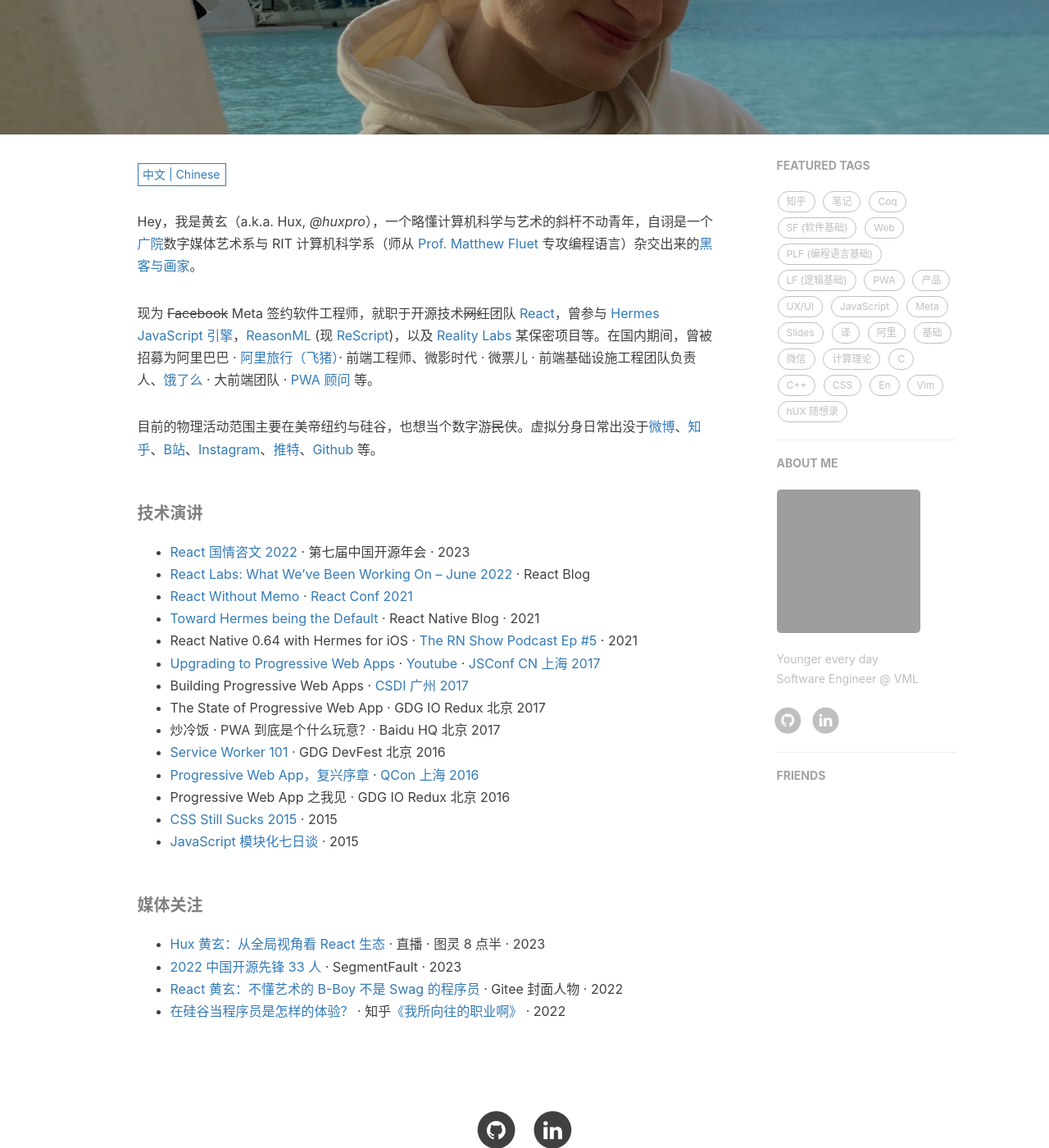
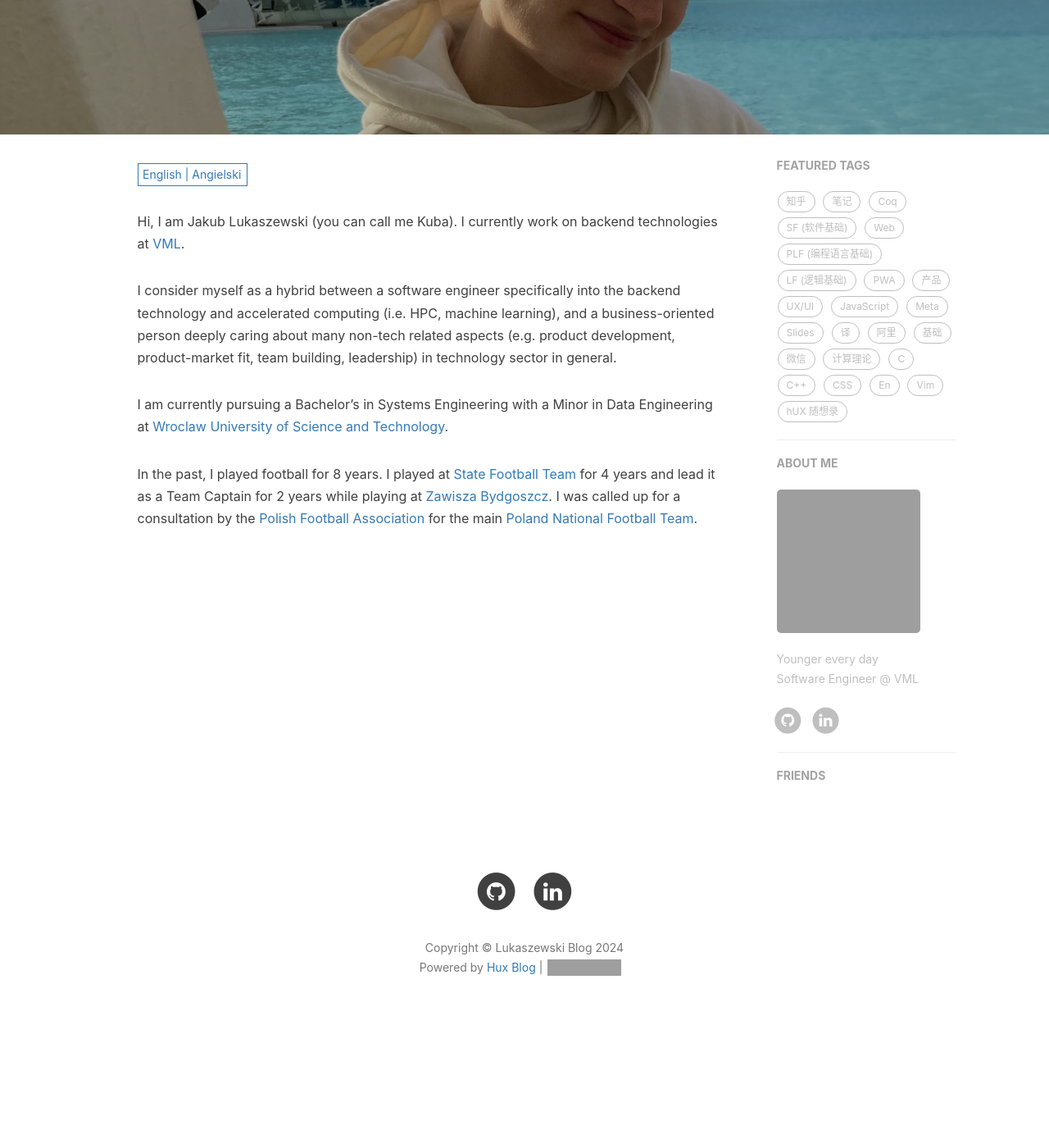
Before and after one commit to jakub-lukaszewski/jakub-lukaszewski.github.io, a Jekyll site: the page built from about.html, in a window 1280 px wide and 1400 px high, scrolled down 234 px. Shown: the whole window at 82% size. Built offline with Jekyll 4.4.1, drawn with Linux system fonts in a browser that asks for light colours; nearby versions of some CDN libraries; comment, search, counter and statistics services are not loaded; after the commit the page ends 1518 px from its top, so only the background shows below that; grey boxes are pictures that could not be loaded.

Commit message:
language personalization v1.1

```diff
--- a/_includes/about/en.md
+++ b/_includes/about/en.md
@@ -1,4 +1,4 @@
-Hi, I am Jakub Lukaszewski (you can call me Luka). I currently work at [VML](https://www.vml.com).
+Hi, I am Jakub Lukaszewski (you can call me Kuba). I currently work on backend technologies at [VML](https://www.vml.com).
 
 I consider myself as a hybrid between a software engineer specifically into the backend technology and accelerated computing (i.e. HPC, machine learning), and a business-oriented person deeply caring about many non-tech related aspects (e.g. product development, product-market fit, team building, leadership) in technology sector in general.
 
--- /dev/null
+++ b/_includes/about/pl.md
@@ -0,0 +1,7 @@
+Cześć, nazywam się Jakub Łukaszewski (możesz mi mówić Kuba). Obecnie zajmuję się technologiami backendowymi w [VML](https://www.vml.com).
+
+Mam hybrydowe podejście do projektów, w których uczestniczę. Z jednej strony jestem inżynierem oprogramowania zajmującym się konkretnie technologiami backendowymi i HPC (tj. uczenie maszynowe), jednak jestem osobą mocno zorientowaną na biznes, głęboko dbającą o wiele aspektów niezwiązanych bezpośrednio z technologią (np. rozwój produktu, dopasowanie produktu do rynku, budowanie zespołu i przywództwo) w sektorze technologicznym.
+
+Jestem w trakcie realizacji studiów inżynierskich na kierunku Inżynieria Systemów ze specjalizacją Inżynieria Danych na [Politechnice Wrocławskiej] (https://en.wikipedia.org/wiki/Wrocław_University_of_Science_and_Technology).
+
+ przeszłości grałem w piłkę nożną przez 8 lat. Grałem w [Kujawsko-Pomorskim Związku Piłki Nożnej](https://pl.wikipedia.org/wiki/Kujawsko-Pomorski_Związek_Piłki_Nożnej) przez 4 lata i byłem kapitanem drużyny przez 2 lata podczas jednoczesnej gry klubowej w [Zawiszy Bydgoszcz](https://en.wikipedia.org/wiki/Zawisza_Bydgoszcz). Zostałem również powołany na konsultację selekcyjną przez [Polski Związek Piłki Nożnej](https://en.wikipedia.org/wiki/Polish_Football_Association) do zespołu [Reprezentacji Polski w Piłce Nożnej](https://en.wikipedia.org/wiki/Poland_national_football_team).
--- a/_includes/about/zh.md
+++ /dev/null
@@ -1,57 +0,0 @@
-Hey，我是黄玄（a.k.a. Hux, _@huxpro_），一个略懂计算机科学与艺术的斜杆不动青年，自诩是一个[广院](https://baike.baidu.com/item/%E4%B8%AD%E5%9B%BD%E4%BC%A0%E5%AA%92%E5%A4%A7%E5%AD%A6)数字媒体艺术系与 RIT 计算机科学系（师从 [Prof. Matthew Fluet](https://www.cs.rit.edu/~mtf/) 专攻编程语言）杂交出来的[黑客与画家](https://book.douban.com/subject/6021440/)。
-
-现为 <del>Facebook</del> Meta 签约软件工程师，就职于开源技术<del>网红</del>团队 [React](https://beta.reactjs.org/community/meet-the-team#react-core)，曾参与 [Hermes JavaScript 引擎](https://hermesengine.dev/)，[ReasonML](https://reasonml.github.io/) (现 [ReScript](https://rescript-lang.org/))，以及 [Reality Labs](https://tech.fb.com/ar-vr/) 某保密项目等。在国内期间，曾被招募为阿里巴巴 · [阿里旅行（飞猪）](http://alitrip.com)· 前端工程师、微影时代 · 微票儿 · 前端基础设施工程团队负责人、[饿了么](https://ele.me/) · 大前端团队 · [PWA 顾问](https://medium.com/elemefe/upgrading-ele-me-to-progressive-web-app-2a446832e509) 等。
-
-
-目前的物理活动范围主要在美帝纽约与硅谷，也想当个数字游<del>民</del>侠。虚拟分身日常出没于[微博](https://weibo.com/huxpro)、[知乎](https://www.zhihu.com/people/huxpro/pins/posts)、[B站](https://space.bilibili.com/43271611)、[Instagram](https://www.instagram.com/huxpro/)、[推特](https://twitter.com/Huxpro/)、[Github](https://github.com/huxpro) 等。
-
-
-##### 技术演讲
-
-- [React 国情咨文 2022][13] · 第七届中国开源年会 · 2023
-- [React Labs: What We've Been Working On – June 2022][12] · React Blog
-- [React Without Memo][11] · [React Conf 2021](https://conf.reactjs.org/)
-- [Toward Hermes being the Default][11] · React Native Blog · 2021
-- React Native 0.64 with Hermes for iOS · [The RN Show Podcast Ep #5](https://www.callstack.com/podcast-react-native-show) · 2021
-- [Upgrading to Progressive Web Apps][9] · [Youtube](https://www.youtube.com/watch?v=RWzMF-1fjJ8&t=1s) · [JSConf CN 上海 2017](http://2017.jsconf.cn/)
-- Building Progressive Web Apps · [CSDI 广州 2017](http://www.csdisummit.com/)
-- The State of Progressive Web App · GDG IO Redux 北京 2017
-- 炒冷饭 · PWA 到底是个什么玩意？· Baidu HQ 北京 2017
-- [Service Worker 101][5] · GDG DevFest 北京 2016
-- [Progressive Web App，复兴序章][4] · [QCon 上海 2016](http://2016.qconshanghai.com/presentation/3111)
-- Progressive Web App 之我见 · GDG IO Redux 北京 2016
-- [CSS Still Sucks 2015][2] · 2015
-- [JavaScript 模块化七日谈][1] · 2015
-
-
-##### 媒体关注
-
-- [Hux 黄玄：从全局视角看 React 生态][14] · 直播 · 图灵 8 点半 · 2023
-- [2022 中国开源先锋 33 人][18] · SegmentFault · 2023
-- [React 黄玄：不懂艺术的 B-Boy 不是 Swag 的程序员][16] · Gitee 封面人物 · 2022
-- [在硅谷当程序员是怎样的体验？][17] · 知乎[《我所向往的职业啊》](https://movie.douban.com/subject/36015036/) · 2022
-
-<!--
-- [掘金 AMA：我是前端娱乐圈的老人 & Facebook 实习生 -- 黄玄][19] · 2018
--->
-
-
-[1]: //huangxuan.me/2015/07/09/js-module-7day/
-[2]: //huangxuan.me/2015/12/28/css-sucks-2015/
-[3]: //huangxuan.me/2016/06/05/pwa-in-my-pov/
-[4]: //huangxuan.me/2016/10/20/pwa-qcon2016/
-[5]: //huangxuan.me/2016/11/20/sw-101-gdgdf/
-[6]: https://yanshuo.io/assets/player/?deck=58ac8598b123db0067292f92 "PWA Rehashing"
-[7]: https://yanshuo.io/assets/player/?deck=593ad6fbfe88c2006a0a0d6d "The State of PWA"
-[8]: https://yanshuo.io/assets/player/?deck=594d673d570c357d0698a950 "Building PWA"
-[9]: //huangxuan.me/jsconfcn2017/
-[10]: https://reactnative.dev/blog/2021/10/26/toward-hermes-being-the-default
-[11]: https://youtu.be/lGEMwh32soc
-[12]: https://reactjs.org/blog/2022/06/15/react-labs-what-we-have-been-working-on-june-2022.html
-[13]: https://www.bilibili.com/video/BV1LY411Q7hC/?spm_id_from=333.999.0.0
-[14]: https://appycyfaqcq1951.pc.xiaoe-tech.com/p/t_pc/course_pc_detail/video/v_64477dbfe4b0cf39e6c11d2a
-[15]: https://segmentfault.com/a/1190000043208486
-[16]: https://gitee.com/gitee-stars/30
-[17]: https://www.zhihu.com/zvideo/1542577108190068737?page=ogv
-[18]: https://segmentfault.com/a/1190000043208486
-[19]: https://juejin.cn/post/6844903750155419655
--- a/_includes/multilingual-sel.html
+++ b/_includes/multilingual-sel.html
@@ -1,5 +1,5 @@
                 <!-- Language Selector -->
                 <select class="sel-lang" onchange= "onLanChange(this.options[this.options.selectedIndex].value)">
-                    <option value="0" selected> 中文 | Chinese </option>
-                    <option value="1"> 英文 | English </option>
+                    <option value="0" selected> English | Angielski </option>
+                    <option value="1"> Polish | Polski </option>
                 </select>
--- a/about.html
+++ b/about.html
@@ -9,9 +9,9 @@
 
 {% include multilingual-sel.html %}
 
-<!-- Chinese Version -->
-<div class="zh post-container">
-    {% capture about_zh %}{% include about/zh.md %}{% endcapture %}
+<!-- Polish Version -->
+<div class="pl post-container">
+    {% capture about_pl %}{% include about/pl.md %}{% endcapture %}
     {{ about_zh | markdownify }}
 </div>
 
```
